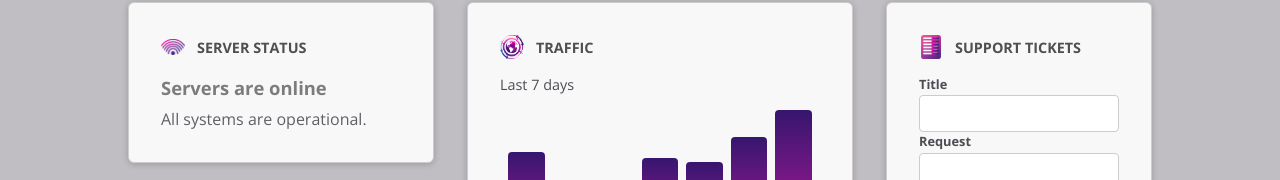
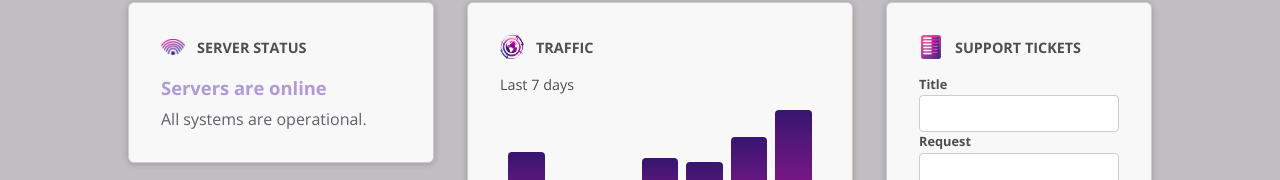
Before and after one commit to Miro-Jankech/Components-Templates---Deep-dive, an Angular app: page / in a window 1280 px wide. Shown: the part 182-362 px from the top of the page. Built offline with nearby package versions, Linux system fonts and the light colour scheme.

Commit message:
last MAC version

```diff
--- a/src/app/dashboard/server-status/server-status.component.html
+++ b/src/app/dashboard/server-status/server-status.component.html
@@ -1,6 +1,11 @@
 
+  <div [class]="{
+    status: true,
+    'status-online': currentStatus === 'online',
+    'status-offline': currentStatus === 'offline',
+    'status-unknown': currentStatus === 'unknown'
+  }">
 
-  <div [class.status]="currentStatus === 'online'">
 
   @if (currentStatus === 'online') {
     <p>Servers are online</p>
```
